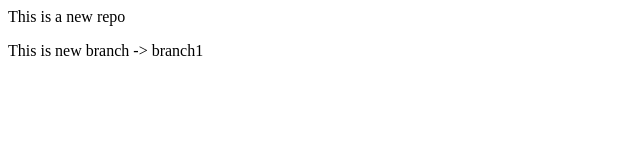
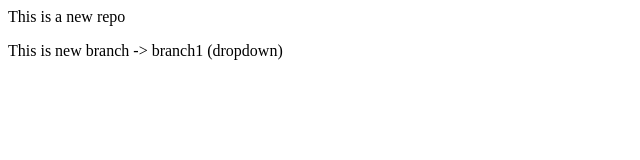
Before and after one commit to Pranav0786/locall-repo, a plain HTML site: page index.html in a window 1280 px wide. Shown: the full height of the page, 0-640 px from the left. Drawn offline with Linux system fonts and the light colour scheme.

Commit message:
Add dropdown

```diff
--- a/index.html
+++ b/index.html
@@ -1,2 +1,2 @@
 <p>This is a new repo</p>
-<p>This is new branch -> branch1</p>
+<p>This is new branch -> branch1 (dropdown)</p>
```
